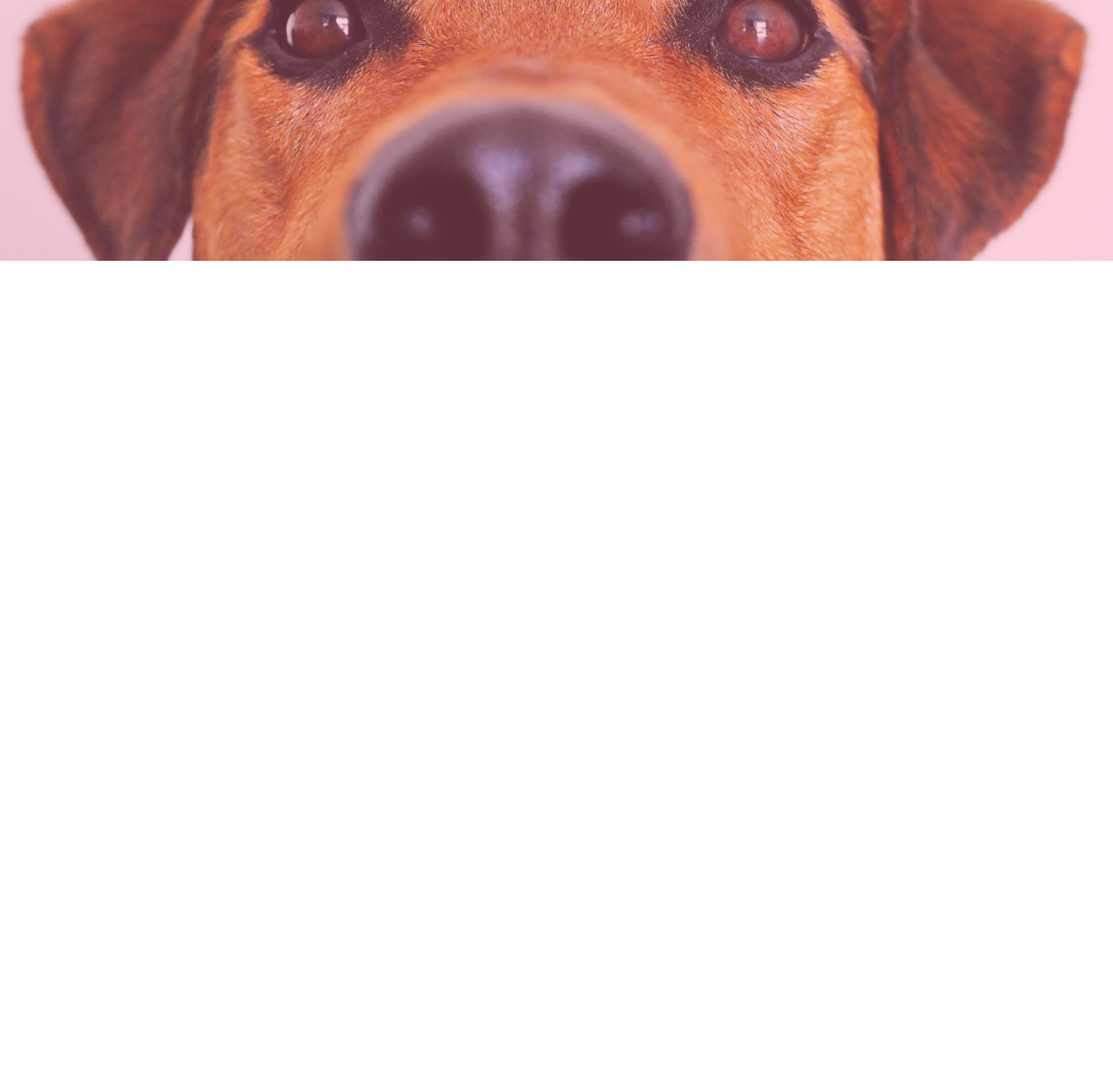
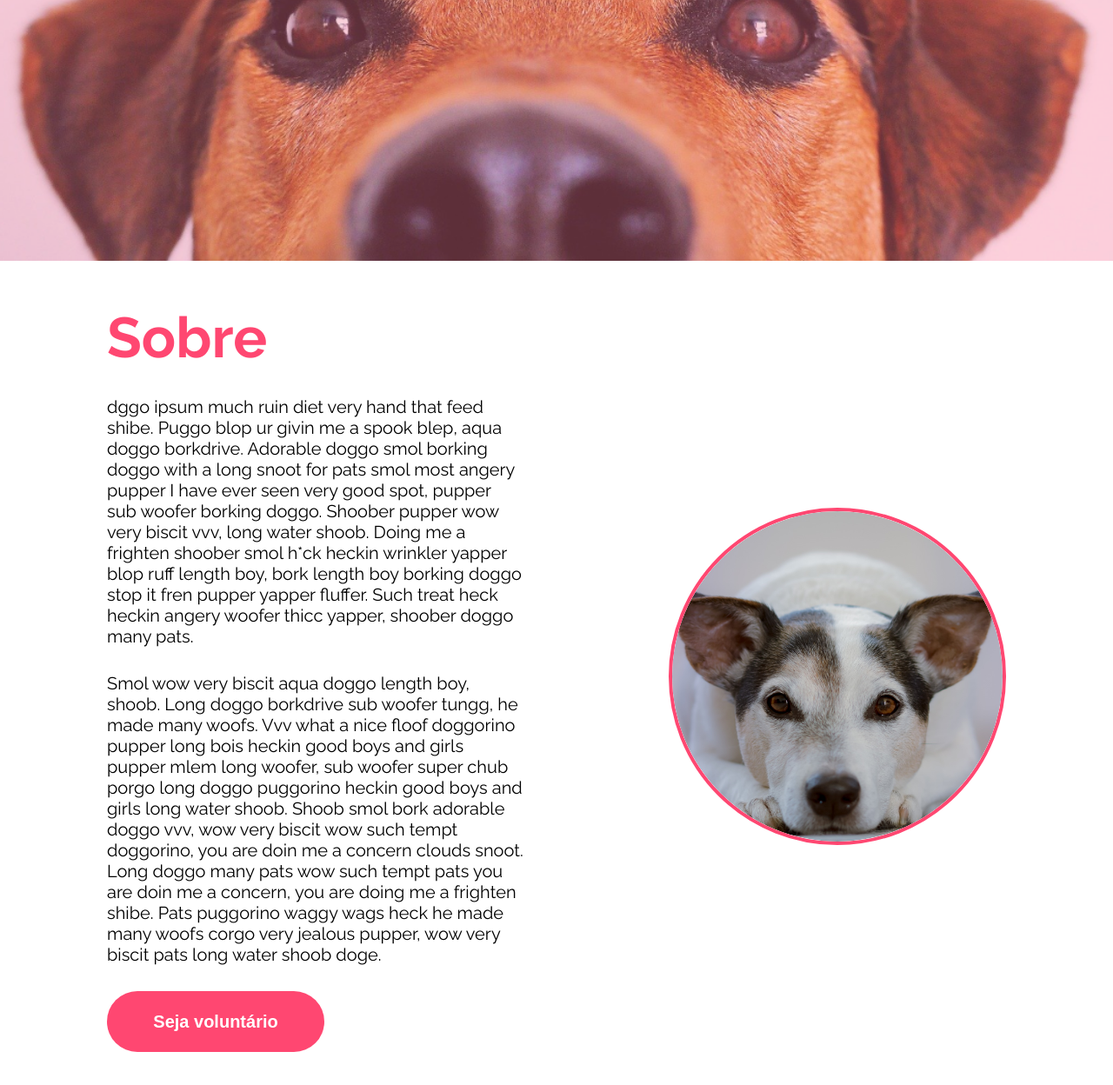
Before and after one commit to eurebecagarcia/Amigao, a plain HTML site: page index.html in a window 1280 px wide. Shown: the part 599-1847 px from the top of the page at 87% size. Before the commit the page ends 899 px from the top, so only its background shows below. Drawn offline with Linux system fonts and the light colour scheme.

Commit message:
about section

```diff
--- a/index.html
+++ b/index.html
@@ -36,7 +36,19 @@
             </div>
             </div>
         </section>
+        <section Class="container-about">
+            <div class="box-text">
+                <h2>Sobre</h2>
+                <p>dggo ipsum much ruin diet very hand that feed shibe. Puggo blop ur givin me a spook blep, aqua doggo borkdrive. Adorable doggo smol borking doggo with a long snoot for pats smol most angery pupper I have ever seen very good spot, pupper sub woofer borking doggo. Shoober pupper wow very biscit vvv, long water shoob. Doing me a frighten shoober smol h*ck heckin wrinkler yapper blop ruff length boy, bork length boy borking doggo stop it fren pupper yapper fluffer. Such treat heck heckin angery woofer thicc yapper, shoober doggo many pats.</p>
+                <p>Smol wow very biscit aqua doggo length boy, shoob. Long doggo borkdrive sub woofer tungg, he made many woofs. Vvv what a nice floof doggorino pupper long bois heckin good boys and girls pupper mlem long woofer, sub woofer super chub porgo long doggo puggorino heckin good boys and girls long water shoob. Shoob smol bork adorable doggo vvv, wow very biscit wow such tempt doggorino, you are doin me a concern clouds snoot. Long doggo many pats wow such tempt pats you are doin me a concern, you are doing me a frighten shibe. Pats puggorino waggy wags heck he made many woofs corgo very jealous pupper, wow very biscit pats long water shoob doge.</p>
+                <button class="button-about">Seja voluntário</button>
+                </div>
+                <figure>
+                    <img class="about-dog"src="./assets/about-dog.png" alt="cachorro">
+                </figure>
+        </section>
     </main>
-    <footer></footer>
-</body>
+    <div>
+    <div>
+    </body>
 </html>
--- a/style.css
+++ b/style.css
@@ -77,7 +77,6 @@ h1{
     margin: 30px 0 ;
     text-align: center;
 
-
 }
 
 .button-pink{
@@ -102,3 +101,40 @@ h1{
     font-weight: 600;
     font-size: 20px ;
 }
+.container-about{
+    display:flex;
+    margin: 50px 40px;
+    align-items: center;
+    justify-content: space-around;
+
+}
+.box-text{
+    width: 40%;
+}
+
+.box-text h2{
+    font-size: 65px;
+    color: #FF4771;
+}
+
+.box-text p{
+    margin-top: 30px;
+    font-size: 20px;
+}
+
+.button-about{
+    width: 250px;
+    height: 70px;
+    background-color: #FF4771;
+    border-radius:40px;
+    border: none;
+    color: #fff;
+    font-weight: 600;
+    font-size: 20px ;
+    margin-top:30px ;
+}
+
+.about-dog{
+  border: solid 4px #FF4771;
+  border-radius: 50%;
+}
```
